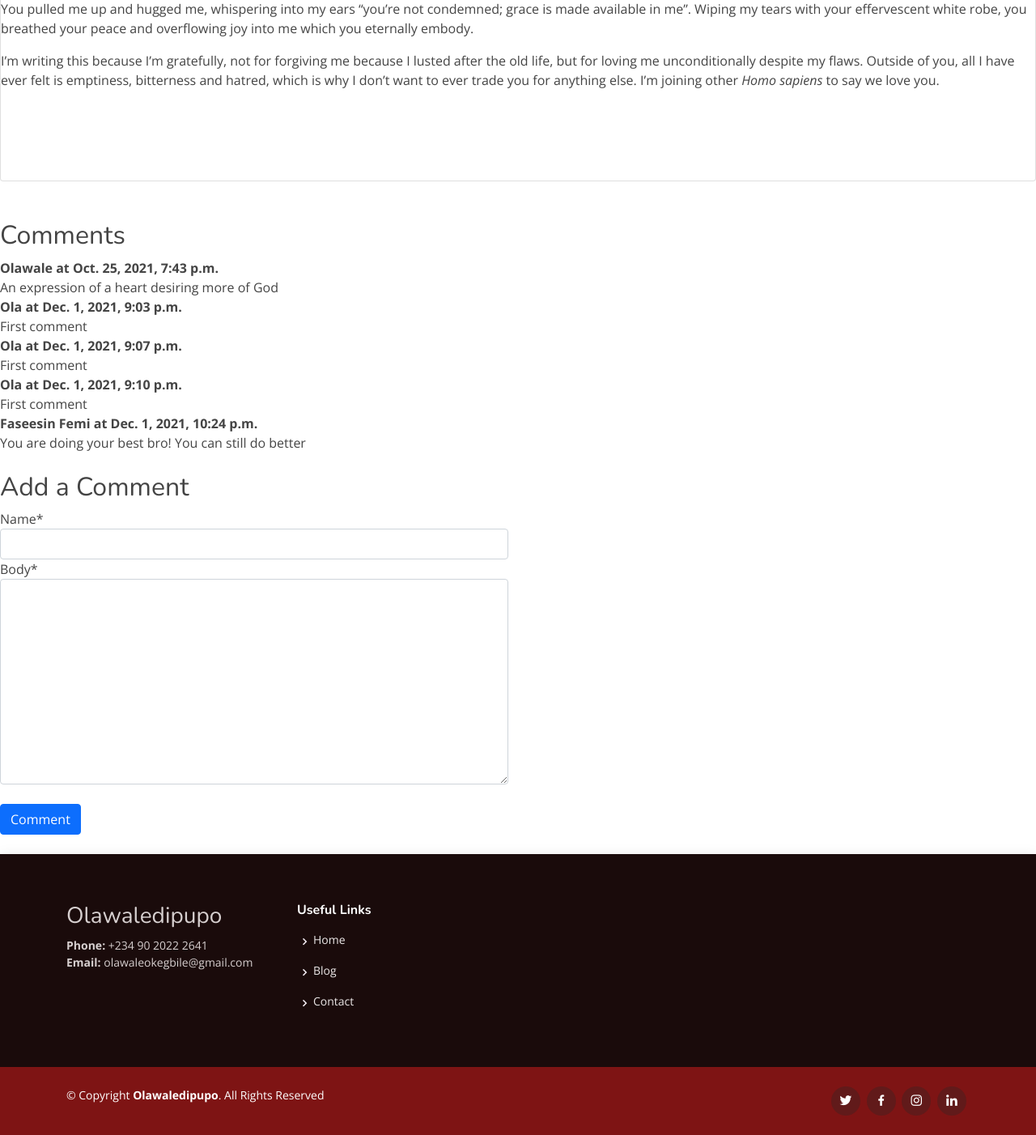
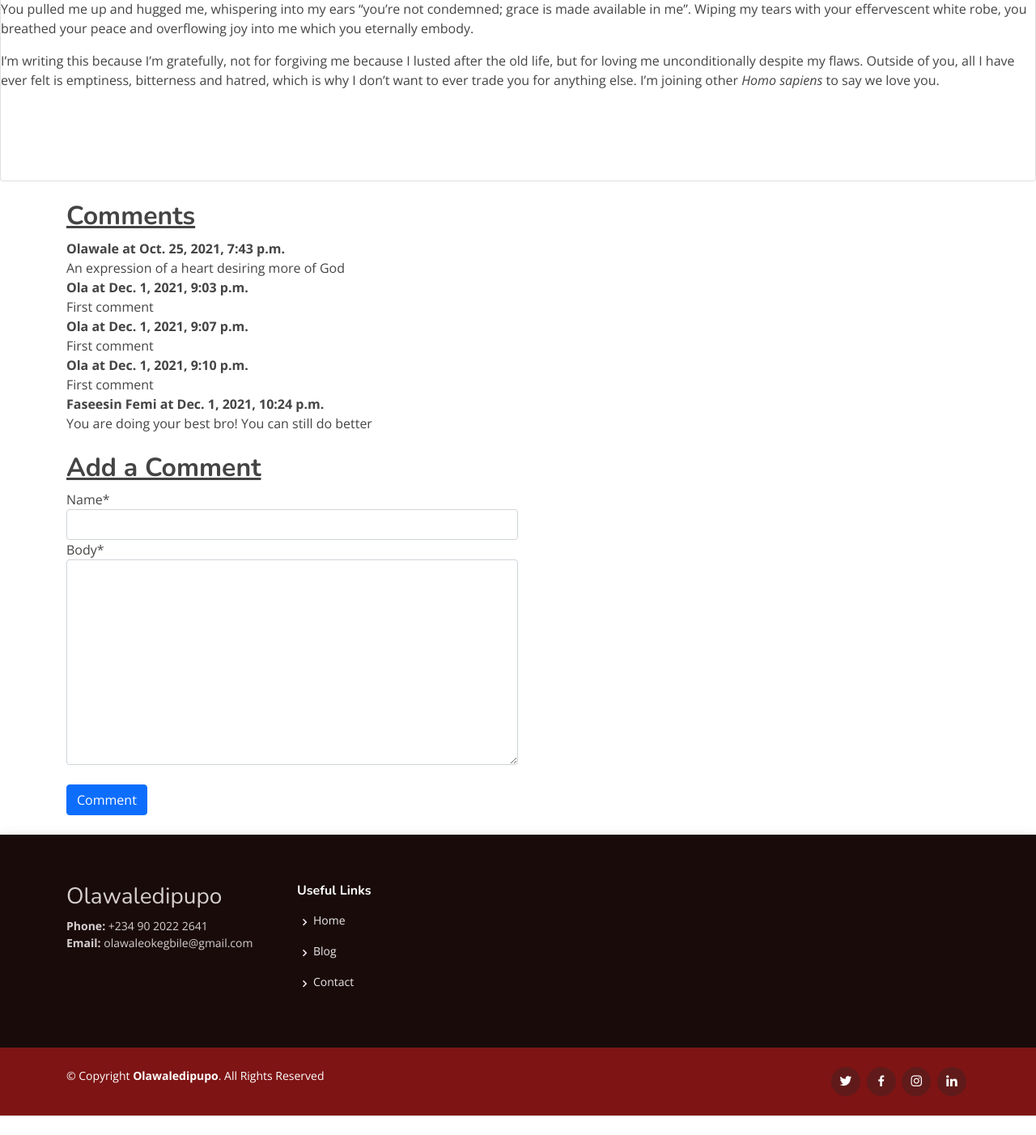
Before and after one commit to olawaleokegbile/blog, a Django app: page /post/12 in a window 1280 px wide. Shown: the part 1001-2403 px from the top of the page at 81% size. After the commit the page ends 2379 px from the top, so only its background shows below. Run offline with Django 3.2, Linux system fonts and the light colour scheme; data comes from the database, SQL or seed files in the repository; both versions use the stored data as it was after the commit; some libraries are stand-ins or nearby versions.

Commit message:
new changes

```diff
--- a/blog/settings.py
+++ b/blog/settings.py
@@ -53,12 +53,13 @@ INSTALLED_APPS = [
     'django.contrib.contenttypes',
     'django.contrib.sessions',
     'django.contrib.messages',
+    'cloudinary_storage',
     'django.contrib.staticfiles',
+    'cloudinary',
     'post',
     'ckeditor',
     'bootstrap5',
     'crispy_forms',
-    'cloudinary_storage',
 ]
 
 MIDDLEWARE = [
@@ -145,8 +146,8 @@ STATIC_URL = '/static/'
 STATIC_ROOT = os.path.join(BASE_DIR,'staticfiles')
 STATICFILES_DIRS = (os.path.join(BASE_DIR,'static'),)
 MEDIA_URL = '/media/'
+DEFAULT_FILE_STORAGE = 'cloudinary_storage.storage.MediaCloudinaryStorage'
 MEDIA_ROOT = os.path.join(BASE_DIR,'media/')
-DEFAULT_FILE_STORAGE = 'cloudinary_storage.storage.MediaCloudinaryStorage'
 
 # Default primary key field type
 # https://docs.djangoproject.com/en/3.2/ref/settings/#default-auto-field
--- a/post/models.py
+++ b/post/models.py
@@ -1,3 +1,4 @@
+from typing_extensions import Required
 from django.db import models
 from datetime import datetime
 from django.contrib.auth.models import User
@@ -24,7 +25,7 @@ class Comment(models.Model):
 
 class Contact(models.Model):
     name = models.CharField(max_length=100)
-    email = models.EmailField(max_length=70,blank=True,unique=True)
+    email = models.EmailField(max_length=100)
     message = models.TextField()
 
     def __str__(self):
--- a/templates/blog.html
+++ b/templates/blog.html
@@ -1,4 +1,5 @@
 {% load static %}
+{% load cloudinary %}
 
 <!DOCTYPE html>
 <html lang="en">
@@ -79,7 +80,7 @@
         <div class="card">
           <h1 class="logo" style="color:Red; font-family:;"><b>{{post.title}}</b></h1>
           <p>{{post.created_at}}</p>
-          <img src="{{post.image.url}}" width="400"
+          <img src="{{post_instance.image.url}}" width="400"
           height="500" class="img-fluid" alt="Responsive image">
           <p>{{post.body|safe|truncatewords:90}}</p>
           <a style="text-decoration: none; color: black;" href="/post/{{post.id}}">
--- a/templates/post.html
+++ b/templates/post.html
@@ -86,11 +86,13 @@
         </div>
       </div>
     </div>
-    <br/><br/>
-
+    <br/>
 
 <!--comments-->
-    <h2>Comments</h2>
+<div class="container">
+  <div class="col-md-6">
+    <div class="page-header">
+      <h2><b><u>Comments</u></b></h2>
       {% if not posts.comments.all %}
         <p>No comments yet!</p>
       {% endif %}
@@ -102,11 +104,13 @@
         </article>
       {% endfor %}
     </div>
+  </div>
+</div>
   <br>
-    <div class="row">
+    <div class="container">
       <div class="col-md-6">
         <div class="page-header">
-          <h2>Add a Comment</h2>
+          <h2><b><u>Add a Comment</u></b></h2>
         </div>
       <form method="POST" action="#">
         {% csrf_token %}
```
Also changed, not shown: db.sqlite3, post/migrations/0018_alter_contact_email.py (added), post/migrations/0019_alter_post_image.py (added), post/migrations/0020_alter_post_image.py (added). Lines whose indentation alone changed are shown as unchanged.
